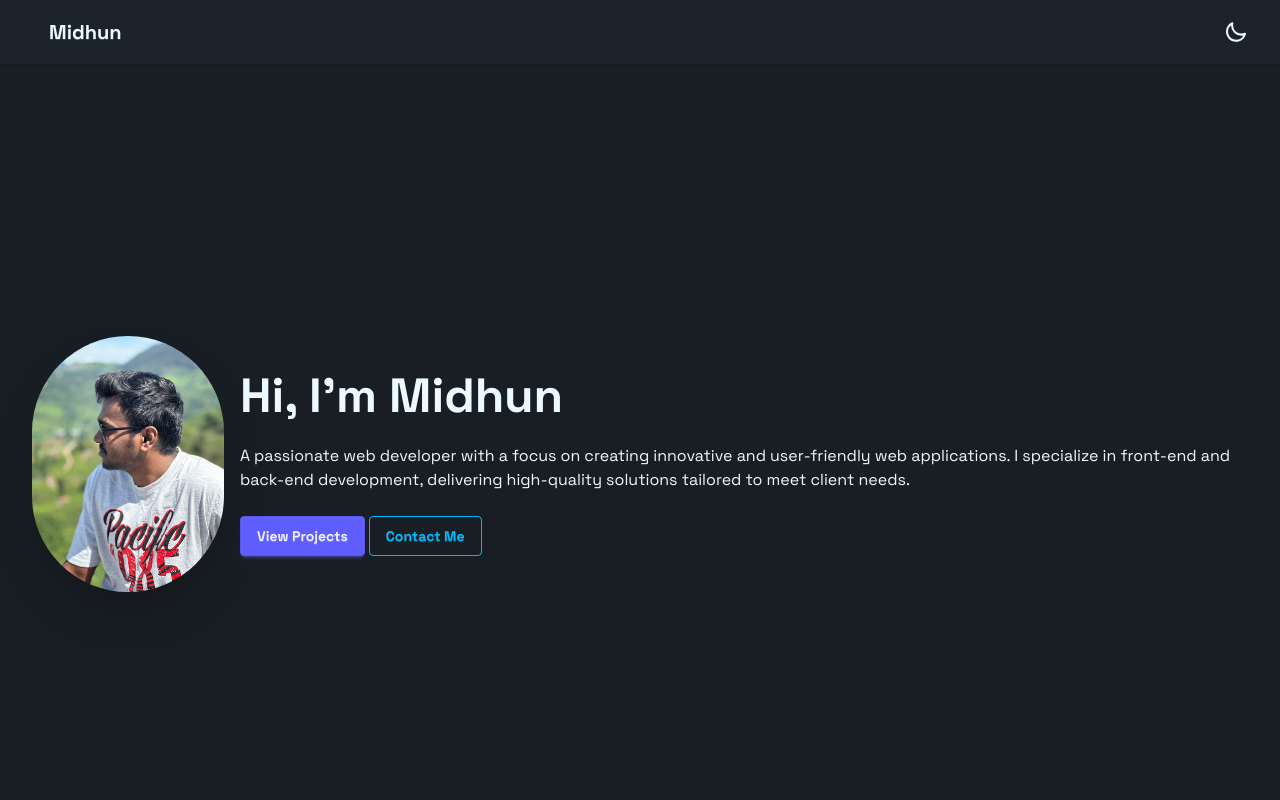
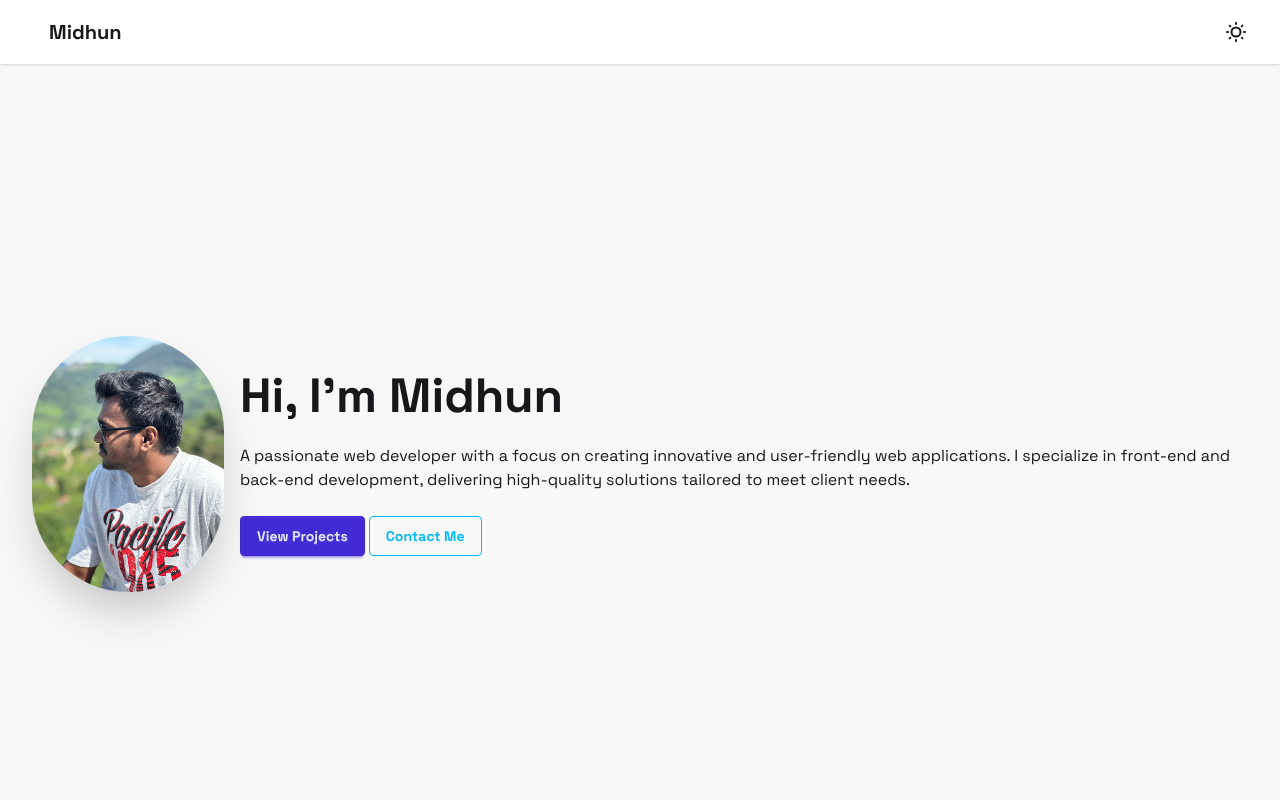
Before and after one commit to midhun98/React-Midhun-Portfolio, a React (Vite) app: page / in a window 1280 px wide. Shown: the top 800 px of the page. Built offline with nearby package versions, Linux system fonts and the light colour scheme.

Commit message:
added theme controller to localstorage

```diff
--- a/src/navbar/ThemeController.jsx
+++ b/src/navbar/ThemeController.jsx
@@ -1,11 +1,15 @@
 import { useEffect, useState } from "react";
 
 function ThemeController() {
-    const [theme, setTheme] = useState("dark"); // default: dark
-
-    // Sync state with HTML attribute
+    // const [theme, setTheme] = useState("dark"); // default: dark
+    const [theme, setTheme] = useState(() => {
+        // Load saved theme from localStorage, default to "light"
+        return localStorage.getItem("theme") || "light";
+    });
+    // Apply theme to document and store it in localStorage
     useEffect(() => {
         document.documentElement.setAttribute("data-theme", theme);
+        localStorage.setItem("theme", theme);
     }, [theme]);
 
     // Handle toggle change
```
